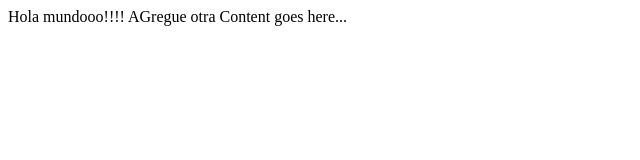
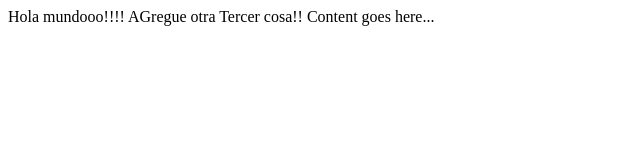
Before and after one commit to almaevs/almaevspagina.github.io, a plain HTML site: page index.html in a window 1280 px wide. Shown: the whole page, without its empty margins (0-640 px from the left). Drawn offline with Linux system fonts and the light colour scheme.

Commit message:
Tercera cosa

```diff
--- a/index.html
+++ b/index.html
@@ -7,7 +7,8 @@
     <title>Document</title>
   </head>
   <body>
-    Hola mundooo!!!! AGregue otra
+    Hola mundooo!!!! AGregue otra Tercer cosa!!
+
     <iron-collapse id="collapse"> Content goes here... </iron-collapse>
   </body>
 </html>
```
